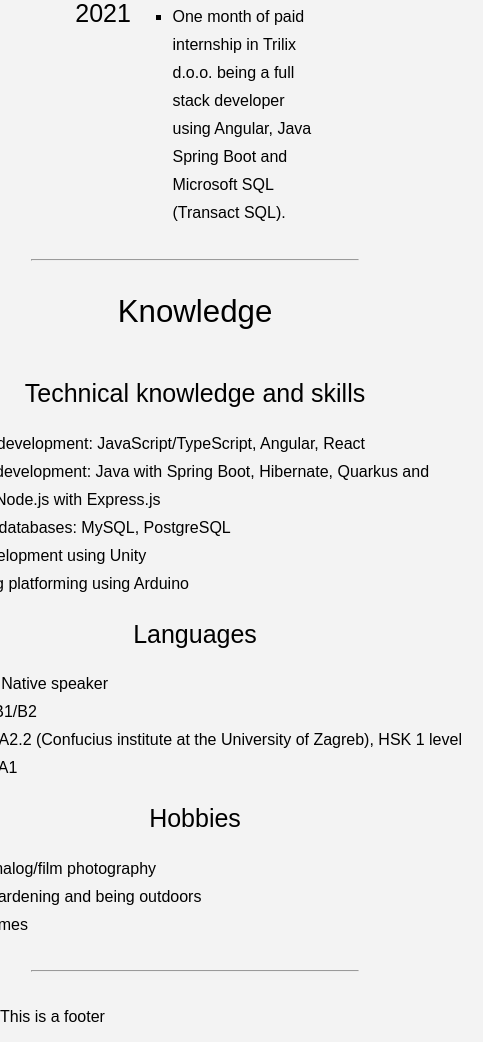
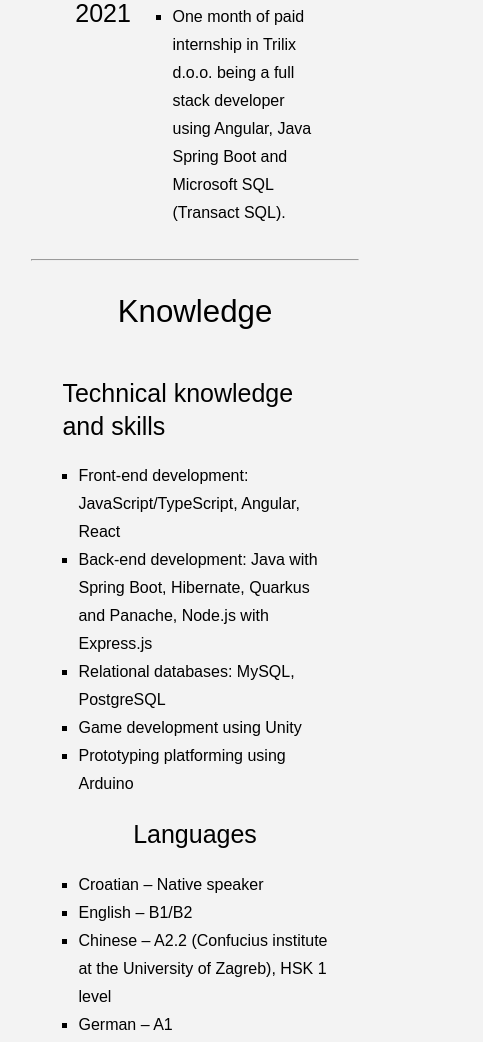
Before and after one commit to AntonioJuresic/antoniojuresic.github.io, a plain HTML site: page index.html in a window 390 px wide. Shown: the part 2446-3488 px from the top of the page, 483 px wide, since content can reach past the window. Drawn offline with Linux system fonts and the light colour scheme; a web font is replaced by a local one.

Commit message:
Fix responsive design for lists in Knowledge section

```diff
--- a/index.html
+++ b/index.html
@@ -112,12 +112,12 @@
 
         <hr>
 
-        <article id="knowledge">
+        <article id="knowledge" class="narrow-width">
             <h1>Knowledge</h1>
 
             <h2>Technical knowledge and skills</h2>
 
-            <ul class="narrow-width">
+            <ul style="align-self: flex-start;">
                 <li>Front-end development: JavaScript/TypeScript, Angular, React</li>
                 <li>Back-end development: Java with Spring Boot, Hibernate, Quarkus and Panache, Node.js with Express.js
                 </li>
@@ -128,7 +128,7 @@
 
             <h2>Languages</h2>
 
-            <ul class="narrow-width">
+            <ul style="align-self: flex-start;">
                 <li>Croatian – Native speaker</li>
                 <li>English – B1/B2</li>
                 <li>Chinese – A2.2 (Confucius institute at the University of Zagreb), HSK 1 level</li>
@@ -137,7 +137,7 @@
 
             <h2>Hobbies</h2>
 
-            <ul class="narrow-width">
+            <ul style="align-self: flex-start;">
                 <li>Love for analog/film photography</li>
                 <li>Enjoying gardening and being outdoors</li>
                 <li>Playing games</li>
--- a/styles/style.scss
+++ b/styles/style.scss
@@ -195,5 +195,5 @@ hr {
 }
 
 .narrow-width {
-    width: $narrow-width;
+    max-width: $narrow-width;
 }
```
Also changed, not shown: styles/style.css, 1 other file.
